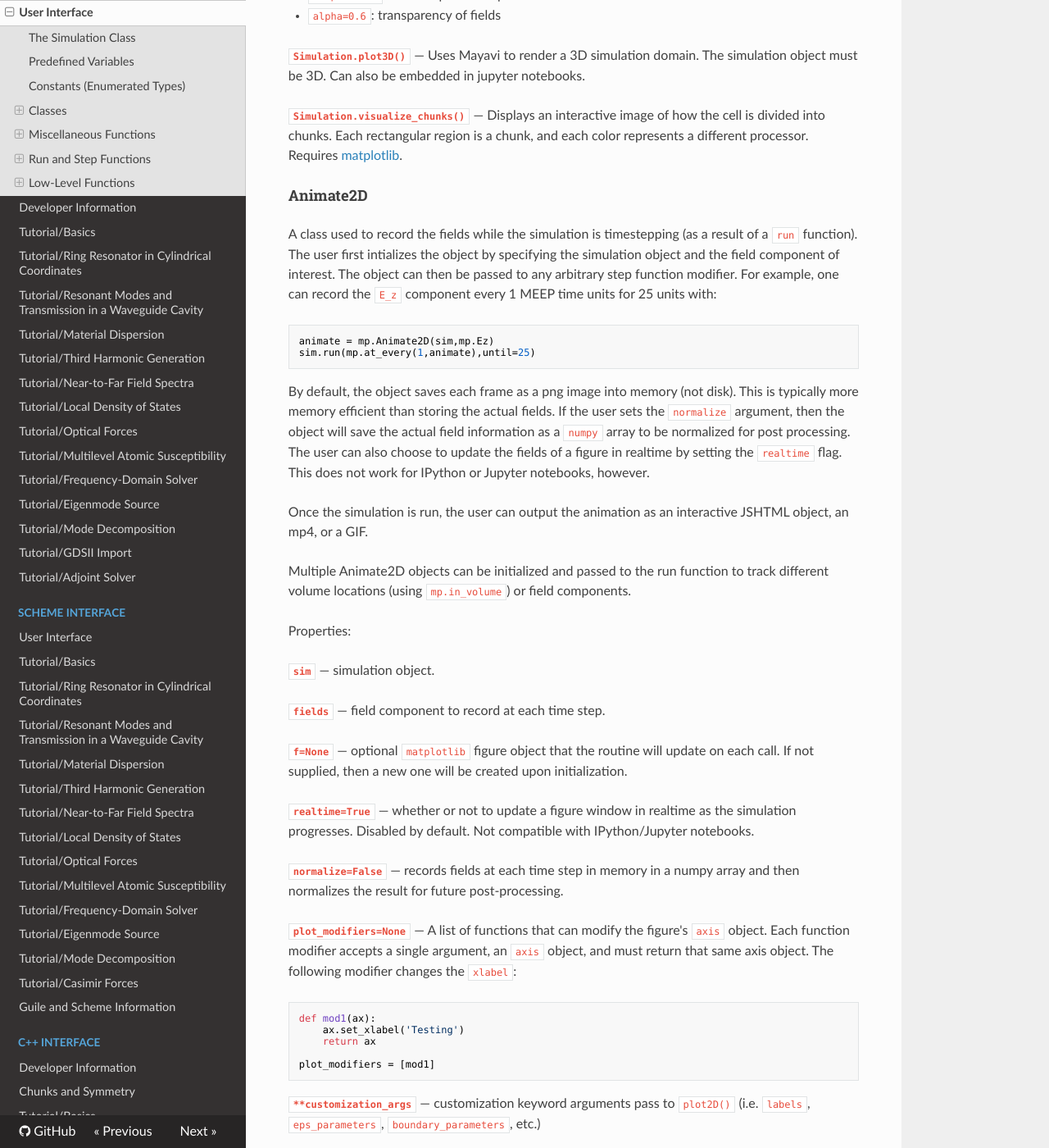
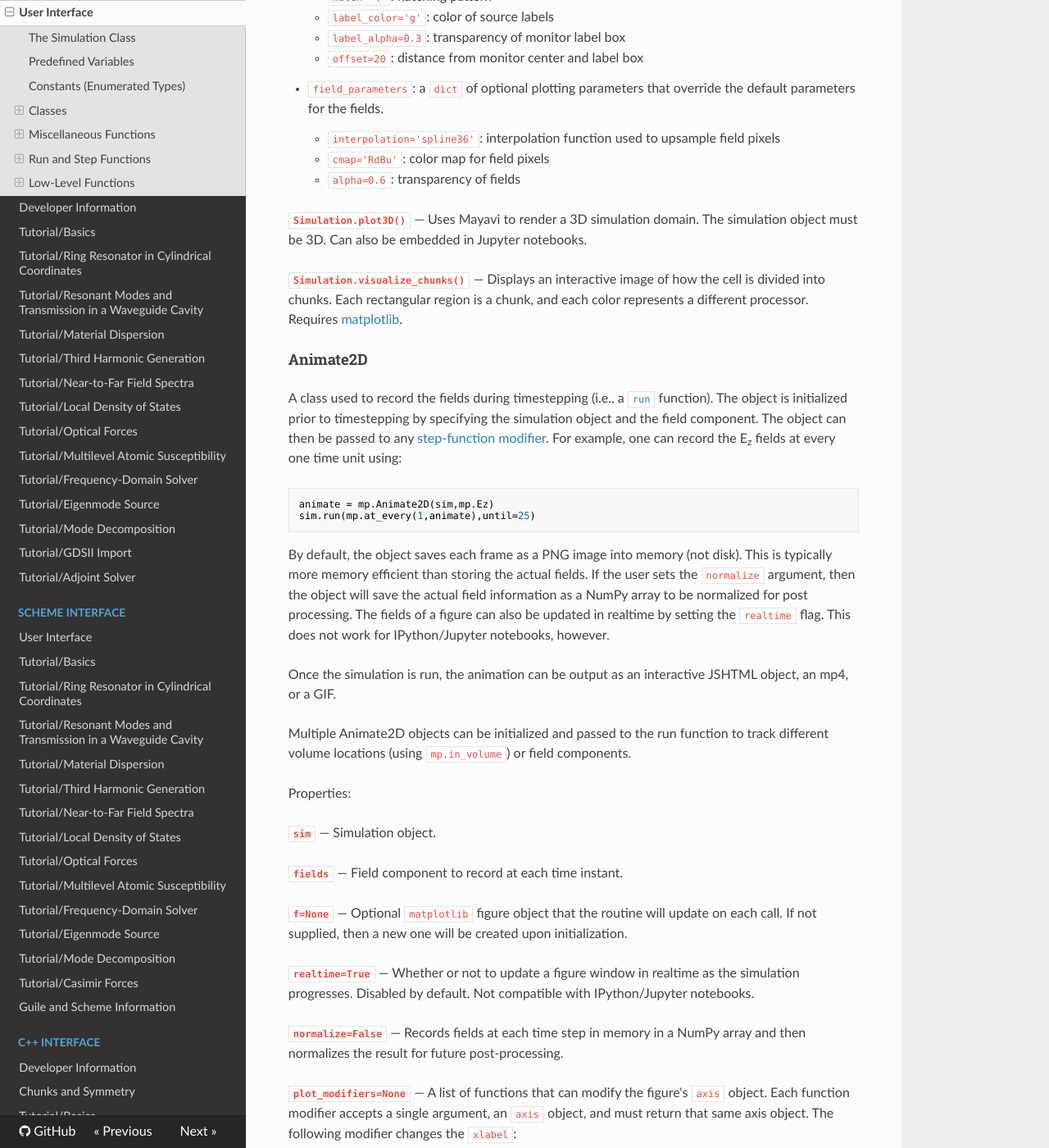
Before and after one commit to NanoComp/meep, an MkDocs documentation site: the page built from doc/docs/Python_User_Interface.md, in a window 1280 px wide and 1400 px high, scrolled down 48841 px. Shown: the whole window at 82% size. Built offline with MkDocs 1.6.1, drawn with Linux system fonts in a browser that asks for light colours; nearby versions of some CDN libraries; formulas are drawn with MathJax 3; old or Windows-style settings are respelled for this version of MkDocs; some of the changed text lies outside the part shown.

Commit message:
1 FAQ and fixes to visualization docs (#901)
* fixes

* fixes for visualization docs

* simplified example

````diff
--- a/doc/docs/Python_User_Interface.md
+++ b/doc/docs/Python_User_Interface.md
@@ -1529,91 +1529,104 @@
 
 ### Data Visualization
 
-This module attempts to provide some simple visualization functions that should just work in most cases to provide some graphical intuition for what you're working with. The spirit of the module is to provide functions that can be called with _no customization options whatsoever_ and will do useful relevant things by default, but which can also be customized in cases where you _do_ want to take the time to spruce up the output.
-
-**`Simulation.plot2D(ax=None, output_plane=None fields=None, labels=False, eps_parameters=None,boundary_parameters=None, source_parameters=None,monitor_parameters=None, field_parameters=None)`**
-—
-Plots a 2D cross section of the simulation domain using `matplotlib`. The plot includes the simulation geometry, boundary layers, sources, and monitors. Can also superimpose fields on top of 2D slice. Requires [matplotlib](https://matplotlib.org).
-
-* `ax`: A `matplotlib` axis object. `plot2D()` will add plot objects, like lines, patches, and scatter plots, to this object. If no `ax` is supplied, then the routine will create a new figure and grab its axis.
-* `output_plane`: A `Volume` object that specifies the plane over which to plot. Must be a 2D volume and a subset of the entire simulation volume (i.e. it should not span outside the domain at all).
-* `fields`: The field component (`mp.Ex`, `mp.Ey`, `mp.Ez`, `mp.Hx`, `mp.Hy`, `mp.Hz`) to superimpose over the simulation geometry. Default is `None`, where no fields are superimposed.
-* `labels`: If `True`, then labels will appear over each of the simulation elements.
-* `eps_parameters`: A `dict` of optional plotting parameters that override the default plotting parameters for the geometry.
-   * `interpolation='spline36'`: interpolation algorithm used to upsample the pixels.
-   * `cmap='binary'`: the color map of the geometry
-   * `alpha=1.0`: transparency of geometry
-* `boundary_parameters`:A `dict` of optional plotting parameters that override the default plotting parameters for the boundary layers. Available parameters include:
-   * `alpha=1.0`: transparency of boundary layers
-   * `facecolor='g'`: color of polygon face
-   * `edgecolor='g'`: color of outline stroke
-   * `linewidth=1`: line width of outline stroke
-   * `hatch='\'`: hatching pattern
-* `source_parameters`: A `dict` of optional plotting parameters that override the default plotting parameters for the sources.
-   * `color='r`: color of line and pt sources
-   * `alpha=1.0`: transparency of source
-   * `facecolor='none'`: color of polygon face for planar sources
-   * `edgecolor='r'`: color of outline stroke for planar sources
-   * `linewidth=1`: line width of outline stroke
-   * `hatch='\'`: hatching pattern
-   * `label_color='r'`: color of source labels
-   * `label_alpha=0.3`: transparency of source label box
-   * `offset=20`: distance from source center and label box
-* `monitor_parameters`: A `dict` of optional plotting parameters that override the default plotting parameters for the monitors.
-   * `color='g`: color of line and point monitors
-   * `alpha=1.0`: transparency of monitors
-   * `facecolor='none'`: color of polygon face for planar monitors
-   * `edgecolor='r'`: color of outline stroke for planar monitors
-   * `linewidth=1`: line width of outline stroke
-   * `hatch='\'`: hatching pattern
-   * `label_color='g'`: color of source labels
-   * `label_alpha=0.3`: transparency of monitor label box
-   * `offset=20`: distance from monitor center and label box
-* `field_parameters`: A `dict` of optional plotting parameters that override the default plotting parameters for the fields.
-   * `interpolation='spline36'`: interpolation function used to upsample field pixels
-   * `cmap='RdBu'`: color map for field pixels
-   * `alpha=0.6`: transparency of fields
+This module provides basic visualization functionality for the simulation domain. The spirit of the module is to provide functions that can be called with *no customization options whatsoever* and will do useful relevant things by default, but which can also be customized in cases where you *do* want to take the time to spruce up the output.
+
+**`Simulation.plot2D(ax=None, output_plane=None, fields=None, labels=False, eps_parameters=None, boundary_parameters=None, source_parameters=None, monitor_parameters=None, field_parameters=None)`**
+—
+Plots a 2D cross section of the simulation domain using `matplotlib`. The plot includes the geometry, boundary layers, sources, and monitors. Fields can also be superimposed on a 2D slice. Requires [matplotlib](https://matplotlib.org). Calling this function would look something like:
+
+```py
+sim = mp.Simulation(...)
+sim.init_sim()
+
+import matplotlib.pyplot as plt
+sim.plot2D()
+plt.show()
+plt.savefig('sim_domain.png')
+```
+
+* `ax`: a `matplotlib` axis object. `plot2D()` will add plot objects, like lines, patches, and scatter plots, to this object. If no `ax` is supplied, then the routine will create a new figure and grab its axis.
+* `output_plane`: a `Volume` object that specifies the plane over which to plot. Must be 2D and a subset of the grid volume (i.e., it should not extend beyond the cell).
+* `fields`: the field component (`mp.Ex`, `mp.Ey`, `mp.Ez`, `mp.Hx`, `mp.Hy`, `mp.Hz`) to superimpose over the simulation geometry. Default is `None`, where no fields are superimposed.
+* `labels`: if `True`, then labels will appear over each of the simulation elements.
+* `eps_parameters`: a `dict` of optional plotting parameters that override the default parameters for the geometry.
+    - `interpolation='spline36'`: interpolation algorithm used to upsample the pixels.
+    - `cmap='binary'`: the color map of the geometry
+    - `alpha=1.0`: transparency of geometry
+* `boundary_parameters`: a `dict` of optional plotting parameters that override the default parameters for the boundary layers.
+    - `alpha=1.0`: transparency of boundary layers
+    - `facecolor='g'`: color of polygon face
+    - `edgecolor='g'`: color of outline stroke
+    - `linewidth=1`: line width of outline stroke
+    - `hatch='\'`: hatching pattern
+* `source_parameters`: a `dict` of optional plotting parameters that override the default parameters for the sources.
+    - `color='r'`: color of line and pt sources
+    - `alpha=1.0`: transparency of source
+    - `facecolor='none'`: color of polygon face for planar sources
+    - `edgecolor='r'`: color of outline stroke for planar sources
+    - `linewidth=1`: line width of outline stroke
+    - `hatch='\'`: hatching pattern
+    - `label_color='r'`: color of source labels
+    - `label_alpha=0.3`: transparency of source label box
+    - `offset=20`: distance from source center and label box
+* `monitor_parameters`: a `dict` of optional plotting parameters that override the default parameters for the monitors.
+    - `color='g'`: color of line and point monitors
+    - `alpha=1.0`: transparency of monitors
+    - `facecolor='none'`: color of polygon face for planar monitors
+    - `edgecolor='r'`: color of outline stroke for planar monitors
+    - `linewidth=1`: line width of outline stroke
+    - `hatch='\'`: hatching pattern
+    - `label_color='g'`: color of source labels
+    - `label_alpha=0.3`: transparency of monitor label box
+    - `offset=20`: distance from monitor center and label box
+* `field_parameters`: a `dict` of optional plotting parameters that override the default parameters for the fields.
+    - `interpolation='spline36'`: interpolation function used to upsample field pixels
+    - `cmap='RdBu'`: color map for field pixels
+    - `alpha=0.6`: transparency of fields
 
 **`Simulation.plot3D()`**
-— Uses Mayavi to render a 3D simulation domain. The simulation object must be 3D. Can also be embedded in jupyter notebooks.
+— Uses Mayavi to render a 3D simulation domain. The simulation object must be 3D. Can also be embedded in Jupyter notebooks.
 
 **`Simulation.visualize_chunks()`**
 —
 Displays an interactive image of how the cell is divided into chunks. Each rectangular region is a chunk, and each color represents a different processor. Requires [matplotlib](https://matplotlib.org).
 
 #### Animate2D
-A class used to record the fields while the simulation is timestepping (as a result of a `run` function). The user first intializes the object by specifying the simulation object and the field component of interest. The object can then be passed to any arbitrary step function modifier. For example, one can record the `E_z` component every 1 MEEP time units for 25 units with:
-```python
+
+A class used to record the fields during timestepping (i.e., a [`run`](#run-functions) function). The object is initialized prior to timestepping by specifying the simulation object and the field component. The object can then be passed to any [step-function modifier](#step-function-modifiers). For example, one can record the E<sub>z</sub> fields at every one time unit using:
+
+```py
 animate = mp.Animate2D(sim,mp.Ez)
 sim.run(mp.at_every(1,animate),until=25)
 ```
 
-By default, the object saves each frame as a png image into memory (not disk). This is typically more memory efficient than storing the actual fields. If the user sets the `normalize` argument, then the object will save the actual field information as a `numpy` array to be normalized for post processing. The user can also choose to update the fields of a figure in realtime by setting the `realtime` flag. This does not work for IPython or Jupyter notebooks, however.
-
-Once the simulation is run, the user can output the animation as an interactive JSHTML object, an mp4, or a GIF.
+By default, the object saves each frame as a PNG image into memory (not disk). This is typically more memory efficient than storing the actual fields. If the user sets the `normalize` argument, then the object will save the actual field information as a NumPy array to be normalized for post processing. The fields of a figure can also be updated in realtime by setting the `realtime` flag. This does not work for IPython/Jupyter notebooks, however.
+
+Once the simulation is run, the animation can be output as an interactive JSHTML object, an mp4, or a GIF.
 
 Multiple Animate2D objects can be initialized and passed to the run function to track different volume locations (using `mp.in_volume`) or field components.
 
 Properties:
 
 **`sim`**
-— simulation object.
+— Simulation object.
 
 **`fields`**
-— field component to record at each time step.
+— Field component to record at each time instant.
 
 **`f=None`**
-— optional `matplotlib` figure object that the routine will update on each call. If not supplied, then a new one will be created upon initialization.
+— Optional `matplotlib` figure object that the routine will update on each call. If not supplied, then a new one will be created upon initialization.
 
 **`realtime=True`**
-— whether or not to update a figure window in realtime as the simulation progresses. Disabled by default. Not compatible with IPython/Jupyter notebooks.
+— Whether or not to update a figure window in realtime as the simulation progresses. Disabled by default. Not compatible with IPython/Jupyter notebooks.
 
 **`normalize=False`**
-— records fields at each time step in memory in a numpy array and then normalizes the result for future post-processing.
+— Records fields at each time step in memory in a NumPy array and then normalizes the result for future post-processing.
 
 **`plot_modifiers=None`**
 — A list of functions that can modify the figure's `axis` object. Each function modifier accepts a single argument, an `axis` object, and must return that same axis object. The following modifier changes the `xlabel`:
-```python
+
+```py
 def mod1(ax):
     ax.set_xlabel('Testing')
     return ax
@@ -1622,7 +1635,7 @@
 ```
 
 **`**customization_args`**
-— customization keyword arguments pass to `plot2D()` (i.e. `labels`, `eps_parameters`, `boundary_parameters`, etc.)
+— Customization keyword arguments pass to `plot2D()` (i.e. `labels`, `eps_parameters`, `boundary_parameters`, etc.)
 
 Methods:
 
@@ -1633,7 +1646,7 @@
 — Generates and outputs an mp4 video file of the animation with the filename, `filename`, and the frame rate, `fps`. Default encoding is h264 with yuv420p format. Requires `ffmpeg`.
 
 **`Animate2D.to_mp4(fps,filename)`**
-— Generates and outputs a GIF file of the animation with the filename, `filename` and the frame rate, `fps`. Requires `ffmpeg`.
+— Generates and outputs a GIF file of the animation with the filename, `filename`, and the frame rate, `fps`. Requires `ffmpeg`.
 
 Run and Step Functions
 ----------------------
````
Also changed, not shown: README.md (+1 -0 lines), doc/docs/Acknowledgements.md (+1 -1 lines), doc/docs/Build_From_Source.md (+3 -9 lines), doc/docs/FAQ.md (+10 -4 lines), doc/docs/Installation.md (+1 -1 lines), doc/docs/index.md (+1 -0 lines).
